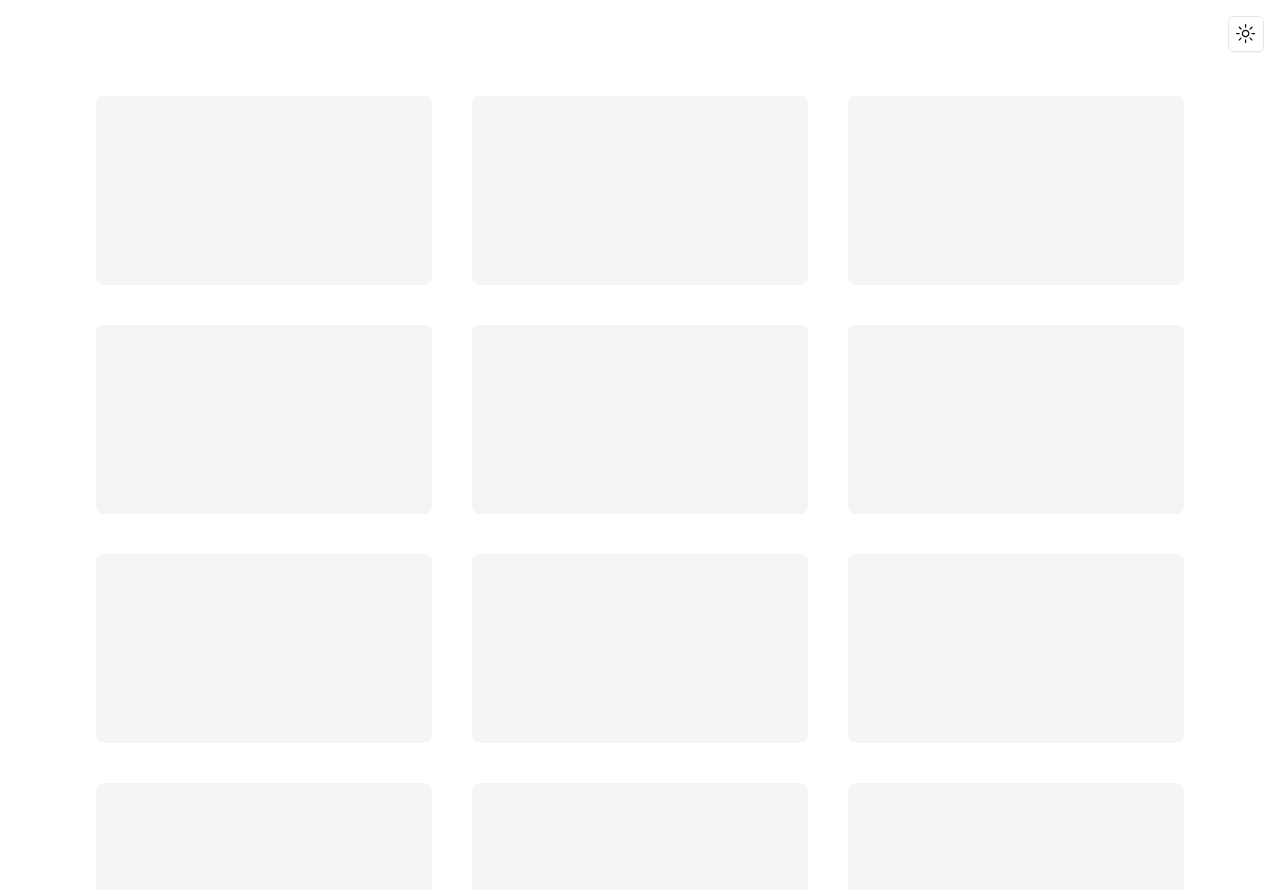
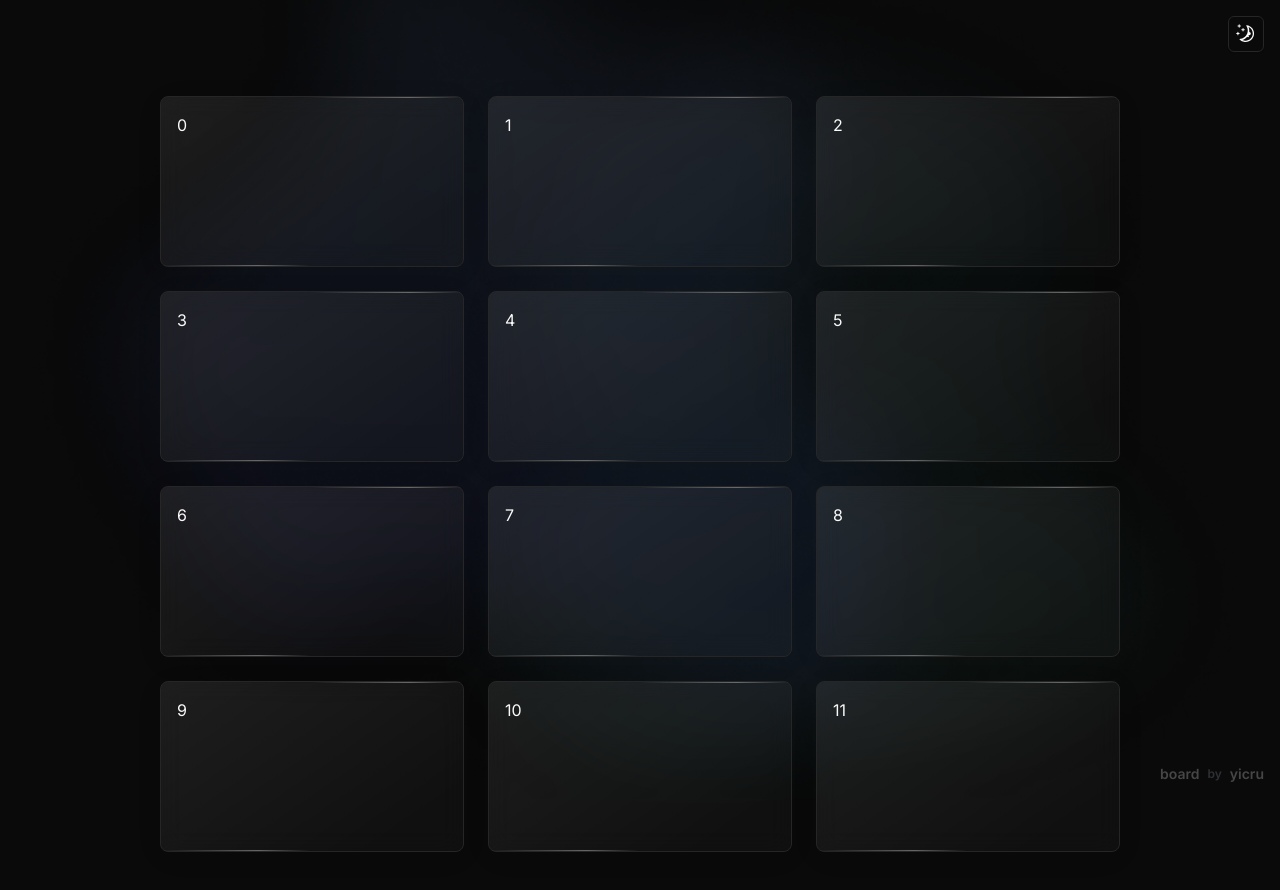
Before and after one commit to yicru/board, a Next.js app in the folder web/: page / in a window 1280 px wide. Shown: the top 890 px of the page. Built offline with nearby package versions, Linux system fonts and the light colour scheme.

Commit message:
update: Home

```diff
--- a/web/src/app/layout.tsx
+++ b/web/src/app/layout.tsx
@@ -1,5 +1,6 @@
 import type { Metadata } from 'next'
 
+import { ThemeSwitcher } from '@/components/app/theme-switcher'
 import { ThemeProvider } from '@/providers/theme-provider'
 import { Inter } from 'next/font/google'
 
@@ -8,16 +9,37 @@ import './globals.css'
 const inter = Inter({ subsets: ['latin'] })
 
 export const metadata: Metadata = {
-  description: 'Generated by create next app',
-  title: 'Create Next App',
+  title: 'board',
 }
 
 export default function RootLayout({ children }: { children: React.ReactNode }) {
   return (
     <html lang={'en'}>
       <body className={inter.className}>
-        <ThemeProvider attribute={'class'} defaultTheme={'system'} disableTransitionOnChange enableSystem>
-          {children}
+        <ThemeProvider attribute={'class'} defaultTheme={'dark'} disableTransitionOnChange enableSystem>
+          <header className={'fixed inset-x-0 z-10 flex justify-end p-4'}>
+            <ThemeSwitcher />
+          </header>
+
+          <main>
+            <div className={'container mx-auto w-full max-w-5xl py-24'}>{children}</div>
+          </main>
+
+          <footer className={'fixed inset-x-0 bottom-0 flex items-center justify-end p-4'}>
+            <a
+              className={'flex items-center gap-2 opacity-25 transition-opacity hover:opacity-100'}
+              href={'https://github.com/yicru/board'}
+              target={'_blank'}
+            >
+              <span className={'text-sm font-semibold'}>board</span>
+              <span className={'text-xs font-semibold text-gray-600 dark:text-gray-400'}>by</span>
+              <span className={'text-sm font-semibold'}>yicru</span>
+            </a>
+          </footer>
+
+          <div className={'fixed inset-0 -z-10'}>
+            <img alt={''} className={'h-full w-full object-cover object-center'} src={'/blob.webp'} />
+          </div>
         </ThemeProvider>
       </body>
     </html>
--- a/web/src/app/page.tsx
+++ b/web/src/app/page.tsx
@@ -1,19 +1,13 @@
-import { ThemeSwitch } from '@/components/theme-switch'
-import { AspectRatio } from '@/components/ui/aspect-ratio'
+import { StickyNote } from '@/components/app/sticky-note'
 
 export default function Home() {
   return (
-    <main className={'min-h-screen'}>
-      <div className={'fixed right-4 top-4'}>
-        <ThemeSwitch />
-      </div>
-      <div className={'container mx-auto p-24'}>
-        <div className={'grid grid-cols-3 gap-10'}>
-          {[...new Array(12)].map((_, i) => (
-            <AspectRatio className={'rounded-lg bg-secondary'} key={i} ratio={16 / 9} />
-          ))}
-        </div>
-      </div>
-    </main>
+    <div className={'grid grid-cols-1 gap-6 sm:grid-cols-2 lg:grid-cols-3'}>
+      {[...new Array(12)].map((_, i) => (
+        <StickyNote key={`sticky-note-${i}`}>
+          <div className={'p-4'}>{i}</div>
+        </StickyNote>
+      ))}
+    </div>
   )
 }
--- /dev/null
+++ b/web/src/components/app/sticky-note/index.tsx
@@ -0,0 +1,26 @@
+import { AspectRatio } from '@/components/ui/aspect-ratio'
+import { cn } from '@/lib/utils'
+import { ReactNode } from 'react'
+
+import styles from './sticky-note.module.css'
+
+type Props = {
+  children: ReactNode
+}
+
+export function StickyNote(props: Props) {
+  return (
+    <AspectRatio
+      className={cn(
+        'relative cursor-pointer rounded-lg border backdrop-blur-md transition',
+        'hover:brightness-95 dark:hover:brightness-125',
+        styles.wrapper,
+      )}
+      ratio={16 / 9}
+    >
+      <div className={cn('absolute right-0 top-0 h-px w-[50%]', styles.line)} />
+      <div className={cn('absolute left-0 bottom-0 h-px w-[50%]', styles.line)} />
+      <div>{props.children}</div>
+    </AspectRatio>
+  )
+}
--- /dev/null
+++ b/web/src/components/app/sticky-note/sticky-note.module.css
@@ -0,0 +1,23 @@
+.wrapper {
+  background: linear-gradient(145.37deg, rgba(0, 0, 0, 0.05) -8.75%, rgba(0, 0, 0, 0.01) 83.95%);
+  box-shadow: rgba(0, 0, 0, 0.03) 0 3px 20px -3px;
+}
+
+.line {
+}
+
+:global(.dark) .wrapper {
+  background: linear-gradient(145.37deg, rgba(255, 255, 255, 0.09) -8.75%, rgba(255, 255, 255, 0.027) 83.95%);
+  box-shadow: rgba(0, 0, 0, 0.1) 0 5px 30px -5px;
+}
+
+:global(.dark) .line {
+  background: linear-gradient(
+    90deg,
+    rgba(56, 189, 248, 0) 0%,
+    rgba(56, 189, 248, 0) 0%,
+    rgba(232, 232, 232, 0.2) 33.02%,
+    rgba(143, 143, 143, 0.67) 64.41%,
+    rgba(236, 72, 153, 0) 98.93%
+  );
+}
--- /dev/null
+++ b/web/src/components/app/theme-switcher/index.tsx
@@ -0,0 +1,24 @@
+'use client'
+
+import { Button } from '@/components/ui/button'
+import { MoonIcon, SunIcon } from '@radix-ui/react-icons'
+import { useTheme } from 'next-themes'
+import * as React from 'react'
+
+export function ThemeSwitcher() {
+  const { setTheme, theme } = useTheme()
+
+  const toggle = () => {
+    setTheme(theme === 'dark' ? 'light' : 'dark')
+  }
+
+  return (
+    <Button onClick={toggle} size={'icon'} variant={'outline'}>
+      <SunIcon className={'h-[1.2rem] w-[1.2rem] rotate-0 scale-100 transition-all dark:-rotate-90 dark:scale-0'} />
+      <MoonIcon
+        className={'absolute h-[1.2rem] w-[1.2rem] rotate-90 scale-0 transition-all dark:rotate-0 dark:scale-100'}
+      />
+      <span className={'sr-only'}>Toggle theme</span>
+    </Button>
+  )
+}
--- a/web/src/components/theme-switch.tsx
+++ /dev/null
@@ -1,30 +0,0 @@
-'use client'
-
-import { Button } from '@/components/ui/button'
-import { DropdownMenu, DropdownMenuContent, DropdownMenuItem, DropdownMenuTrigger } from '@/components/ui/dropdown-menu'
-import { MoonIcon, SunIcon } from '@radix-ui/react-icons'
-import { useTheme } from 'next-themes'
-import * as React from 'react'
-
-export function ThemeSwitch() {
-  const { setTheme } = useTheme()
-
-  return (
-    <DropdownMenu>
-      <DropdownMenuTrigger asChild>
-        <Button size={'icon'} variant={'outline'}>
-          <SunIcon className={'h-[1.2rem] w-[1.2rem] rotate-0 scale-100 transition-all dark:-rotate-90 dark:scale-0'} />
-          <MoonIcon
-            className={'absolute h-[1.2rem] w-[1.2rem] rotate-90 scale-0 transition-all dark:rotate-0 dark:scale-100'}
-          />
-          <span className={'sr-only'}>Toggle theme</span>
-        </Button>
-      </DropdownMenuTrigger>
-      <DropdownMenuContent align={'end'}>
-        <DropdownMenuItem onClick={() => setTheme('light')}>Light</DropdownMenuItem>
-        <DropdownMenuItem onClick={() => setTheme('dark')}>Dark</DropdownMenuItem>
-        <DropdownMenuItem onClick={() => setTheme('system')}>System</DropdownMenuItem>
-      </DropdownMenuContent>
-    </DropdownMenu>
-  )
-}
```
Also changed, not shown: web/public/blob.webp (added).
